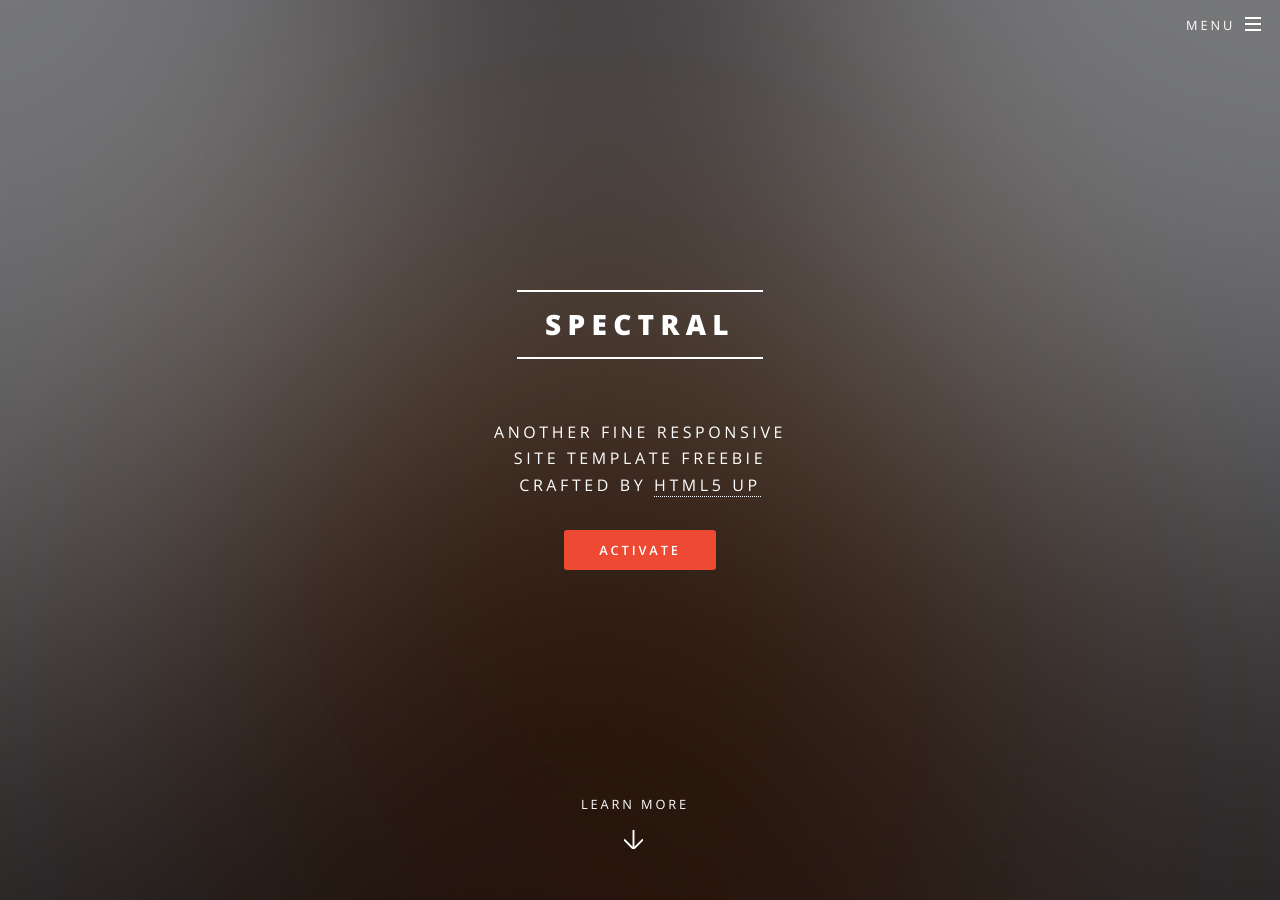
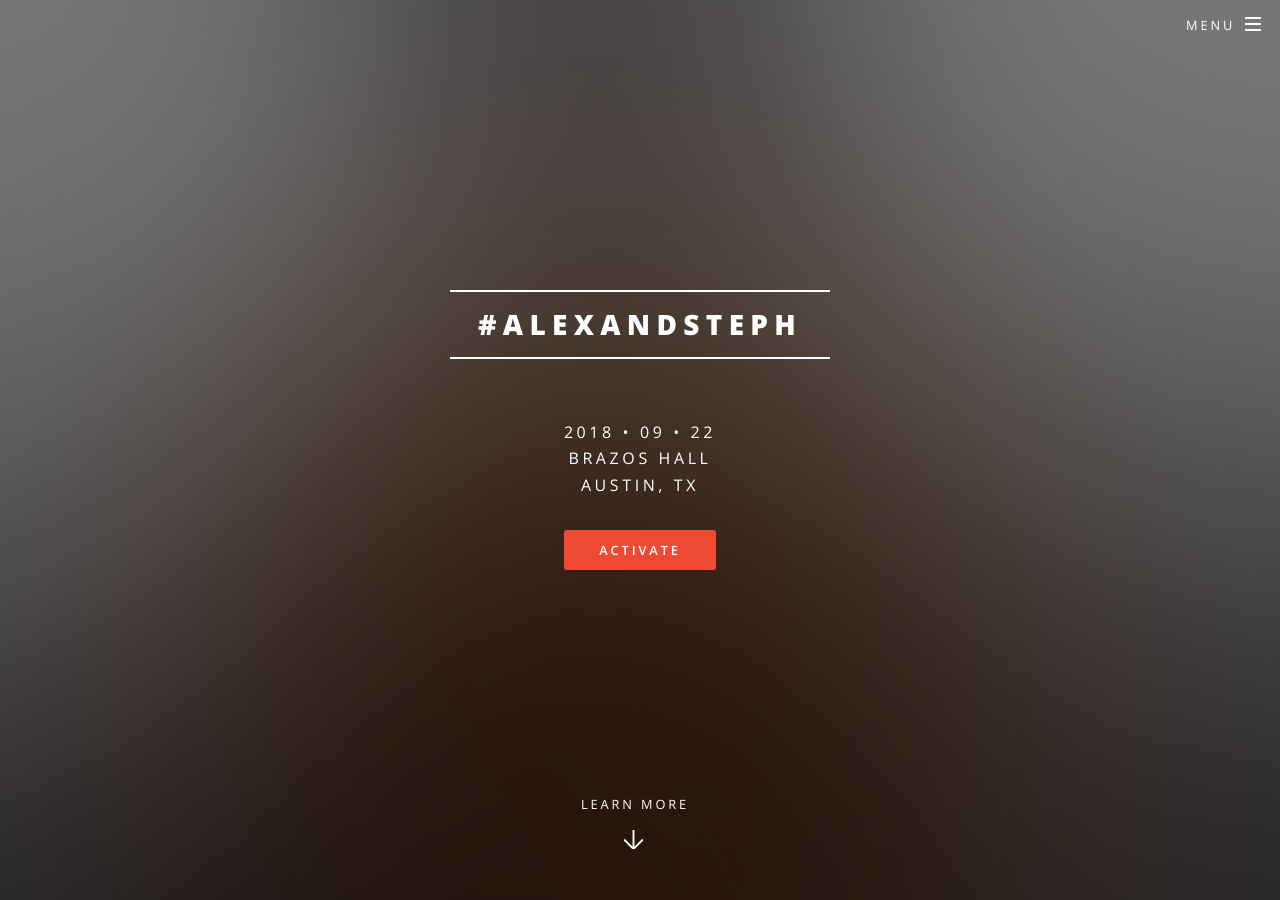
Before and after one commit to pkill/alexandsteph.com, a Jekyll site: the page built from index.html, in a window 1280 px wide and 900 px high. Built offline with Jekyll 4.4.1, drawn with Linux system fonts in a browser that asks for light colours; some of the changed text lies outside the part shown.

Commit message:
Change title and description

```diff
--- a/_config.yml
+++ b/_config.yml
@@ -2,56 +2,22 @@
 #
 
 # Site settings
-title: Spectral
+title: "#alexandsteph"
 description: |
-  Another fine responsive
-  site template freebie
-  crafted by [HTML5 UP](http://html5up.net)
-owner: Your Name # or company name
-first_published: 2016 # if migrating another site, the year of your first publish
+  2018 • 09 • 22
+  Brazos Hall
+  Austin, TX
+owner: Alex and Steph
+first_published: 2018
 email: wedding@alexandsteph.com
 baseurl: "" # the subpath of your site, e.g. /blog
 url: "https://alexandsteph.com" # the base hostname & protocol for your site
 social:
-  twitter: https://twitter.com/<username>
-  github: https://github.com/<username>
-  linkedin-square: https://linkedin.com/in/<username>
-  facebook-official: https://facebook.com/<username>
-  google-plus-square: https://plus.google.com/u/0/+<username>
+  #twitter: https://twitter.com/
   #email: /contact/
-  #flickr:
   #instagram:
-  #youtube-square:
   #spotify:
-  #stack-overflow:
   #vimeo:
-  #reddit:
-  #stubleupon:
-  #delicious:
-  #pied-piper:
-  #digg:
-  #soundcloud:
-  #deviantart:
-  #angellist:
-  #tumblr-square:
-  #stackexchange:
-  #weibo:
-  #trello:
-  #foursquare:
-  #linux:
-  #bitbucket-square:
-  #vk:
-  #slack:
-  #vine:
-  #weixin:
-  #yelp:
-  #skyatlas:
-  #leanpub:
-  #connectdevelop:
-  #ils:
-  #forumbee:
-  #tripadvisor:
-  #amazon:
 
 # Build settings
 markdown: kramdown
```
